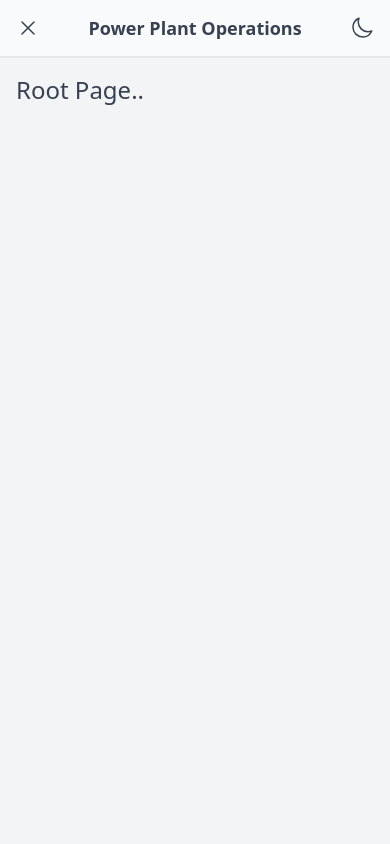
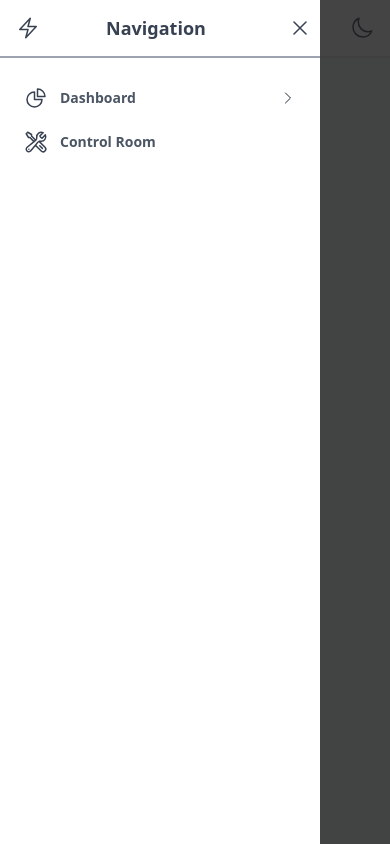
Before and after one commit to Marty-Byrde/PlayWright-Showcase, a Next.js app: page / in a window 390 px wide. Both pictures are taken after a click on the button "Open sidebar". Built offline with nearby package versions, Linux system fonts and the light colour scheme.

Commit message:
feat: applied SideBarDialog by rendering SideBarItems
The MobileSideBar now uses the MobileSideBarDialog to render its SideBarItems within the animated dialog.

```diff
--- a/components/root/SideBar/variants/MobileSideBar.tsx
+++ b/components/root/SideBar/variants/MobileSideBar.tsx
@@ -4,10 +4,11 @@
 import { createContext, Fragment, useContext, useState } from 'react'
 import { twMerge } from 'tailwind-merge'
 import { MobileSideBarVisibilityBreakpoints } from '@/config/SideBarConfig'
-import { Bars3Icon, MoonIcon, XMarkIcon } from '@heroicons/react/24/outline'
+import { Bars3Icon, BoltIcon, MoonIcon, XMarkIcon } from '@heroicons/react/24/outline'
 import SideBarProps from '@/typings/root/SideBarProps'
 import useHeroIcon from '@/hooks/useHeroIcon'
 import { Dialog, Transition } from '@headlessui/react'
+import { RenderSideBarItems } from '@/components/root/SideBar'
 
 interface MobileSideBarContextProps {
   isOpen: boolean
@@ -32,6 +33,20 @@ export default function MobileSideBar(props: SideBarProps) {
         <span className='flex-1 text-center text-lg font-semibold leading-6 text-gray-700 dark:text-gray-200'>{props.title}</span>
         <MoonIcon className='size-6' />
       </div>
+
+      <MobileSideBarDialog>
+        <div className='flex grow flex-col gap-y-5 overflow-y-auto bg-white pb-2 dark:bg-neutral-800'>
+          <div className='flex shrink-0 items-center justify-between border-b-2 pl-4 py-4 border-solid px-2 border-gray-400 dark:border-gray-200 dark:bg-neutral-900'>
+            <BoltIcon className='size-6' />
+            <span className='text-lg flex-1 mx-auto pr-4 text-center font-semibold leading-6 text-gray-700 dark:text-gray-200'>Navigation</span>
+            <OpenCloseButton />
+          </div>
+
+          <nav className='flex flex-1 flex-col pr-4 pl-2'>
+            <RenderSideBarItems items={props.items} />
+          </nav>
+        </div>
+      </MobileSideBarDialog>
     </MobileSideBarContext.Provider>
   )
 }
```
